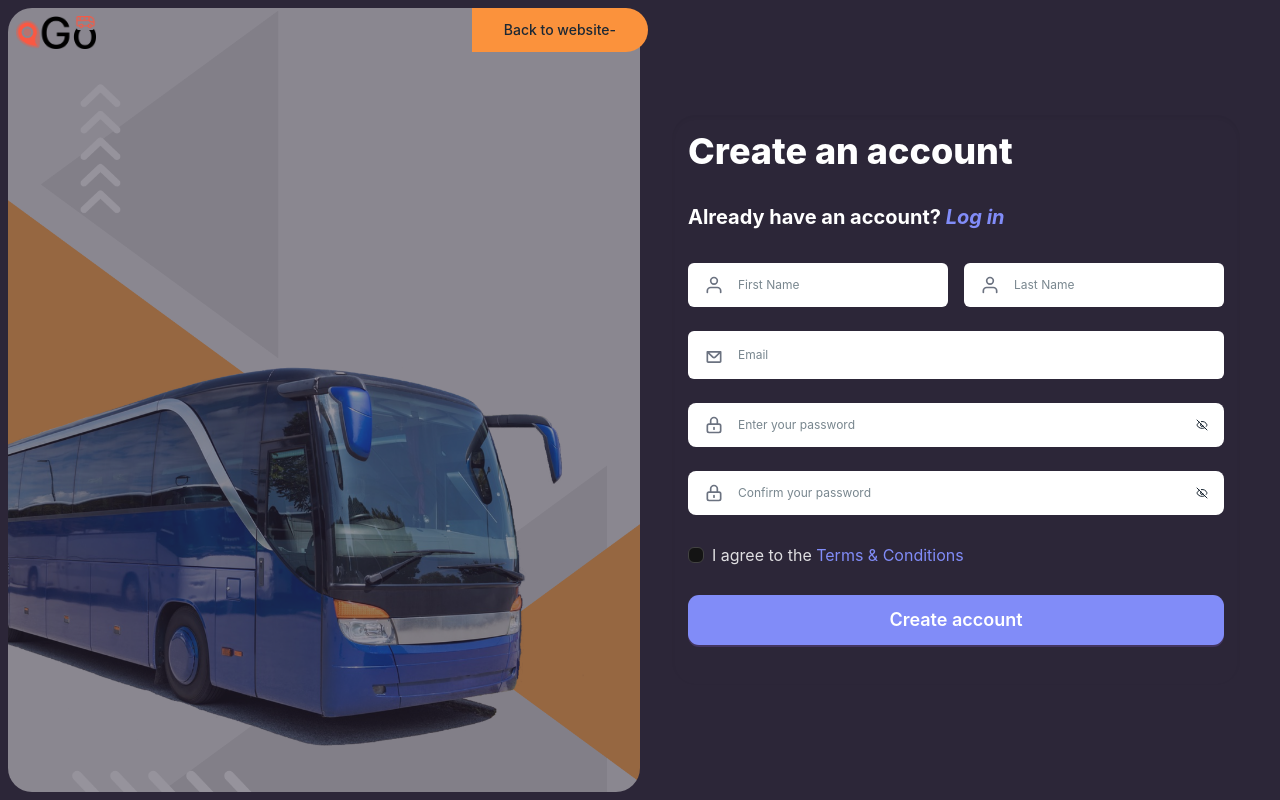
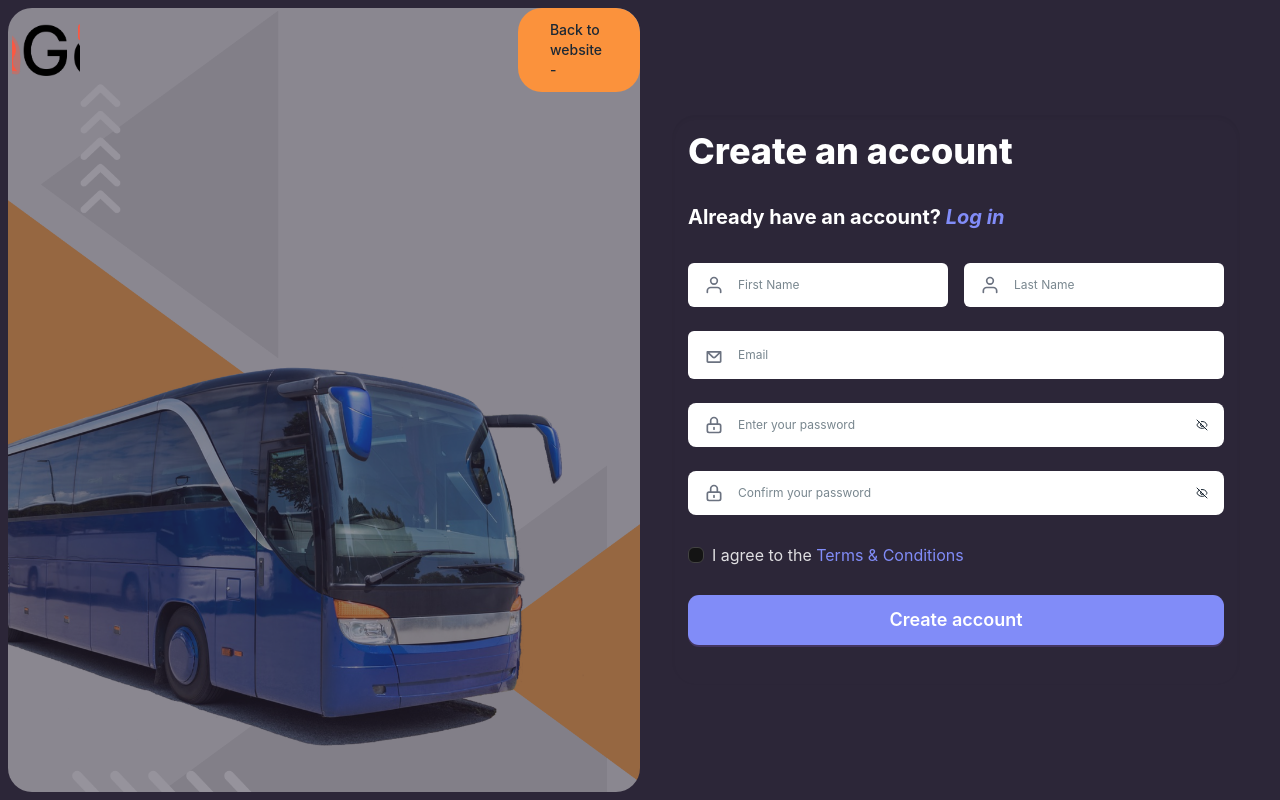
Before and after one commit to BayinganaEdwin/easyGo, a Next.js app: page /signup in a window 1280 px wide. Built offline with nearby package versions, Linux system fonts and the light colour scheme; no server answers.

Commit message:
fix(Middleware): fix the middleware localstorage issue

```diff
--- a/next.config.js
+++ b/next.config.js
@@ -1,8 +1,8 @@
-const withTM = require('next-transpile-modules')([
-  '@ant-design/icons', // or specific paths like '@ant-design/icons/es'
-]);
+import withTM from 'next-transpile-modules';
 
-module.exports = withTM({
+const withTranspileModules = withTM(['@ant-design/icons']);
+
+export default withTranspileModules({
   reactStrictMode: true,
   images: {
     domains: ['res.cloudinary.com', 'example.com', 'picsum.photos'],
--- a/src/components/dashboard/Dashboard.tsx
+++ b/src/components/dashboard/Dashboard.tsx
@@ -1,17 +1,13 @@
-import Image from '@components/shared/image';
 import Typography from '@components/shared/typography';
-import { ProfileImage } from '@utils/images';
 import { Flex } from 'antd';
 import React from 'react';
 import { PiBellSimple } from 'react-icons/pi';
-import { MdKeyboardArrowDown } from 'react-icons/md';
 import StatsCard from '@components/shared/card/StatsCard';
 import RevenueGraph from '@components/chart/revenueGraph';
 import TopCustomersTable from './tables/TopCustomers';
+import { LoggedInUserLogo } from '@components/home/Navbar';
 
 const AnalyticsComponent = () => {
-  const inputIconSize = 20;
-
   const stats = [
     {
       title: 'Total Amount Spent',
@@ -45,18 +41,9 @@ const AnalyticsComponent = () => {
           <Typography variant="subTitle">Welcome back, Edwin 👋🏽</Typography>
         </Flex>
 
-        <Flex gap={10} align="center" className="rounded-2xl">
+        <Flex gap={10} align="center" className="rounded-2xl cursor-pointer">
           <PiBellSimple size={24} />
-          <Image
-            src={ProfileImage}
-            alt="User Profile Image"
-            className="h-6 w-6 rounded-full object-cover"
-            preview={false}
-          />
-          <Flex gap={5} className="max-w-[150px] cursor-pointer">
-            <Typography className="font-semibold line-clamp-1">Edwin Bayingana</Typography>
-            <MdKeyboardArrowDown size={inputIconSize} />
-          </Flex>
+          <LoggedInUserLogo />
         </Flex>
       </Flex>
 
--- a/src/components/home/Navbar.tsx
+++ b/src/components/home/Navbar.tsx
@@ -5,7 +5,7 @@ import { useRouter } from 'next/router';
 import React, { useState } from 'react';
 import { FiBell } from 'react-icons/fi';
 
-const LoggedInUserLogo = () => {
+export const LoggedInUserLogo = () => {
   const router = useRouter();
   const [open, setOpen] = useState(false);
 
@@ -47,6 +47,12 @@ const LoggedInUserLogo = () => {
   );
 
   return (
+    <>
+      {!userData ? (
+        <Typography className="text-black" onClick={() => router.push('/login')}>
+          Log in
+        </Typography>
+      ) : (
         <Popover
           content={menuContent}
           trigger="click"
@@ -62,6 +68,8 @@ const LoggedInUserLogo = () => {
             <Typography className="text-white">{userInitial}</Typography>
           </Flex>
         </Popover>
+      )}
+    </>
   );
 };
 
--- a/src/middleware.ts
+++ b/src/middleware.ts
@@ -4,7 +4,7 @@ import type { NextRequest } from 'next/server';
 import { NextResponse } from 'next/server';
 
 export function middleware(req: NextRequest) {
-  const token = localStorage.get(TOKEN_NAME);
+  const token = req.cookies.get(TOKEN_NAME);
   const isTokenValid = token && token.value !== 'undefined';
 
   const redirectToLogin = () => {
--- a/src/pages/login/index.tsx
+++ b/src/pages/login/index.tsx
@@ -14,10 +14,14 @@ import { CgMail } from 'react-icons/cg';
 import { useRouter } from 'next/router';
 import { useLoginMutation } from '@store/actions/auth';
 import { TOKEN_NAME, USER_DATA } from '@utils/constants';
+import { useDispatch } from 'react-redux';
+import Cookies from 'js-cookie';
+import { setToken } from '@store/reducers/app';
 
 const Login: NextPage & { getLayout?: (page: ReactElement) => ReactElement } = () => {
   const router = useRouter();
   const [login, { isLoading }] = useLoginMutation();
+  const dispatch = useDispatch();
 
   const handleBackToWebsiteClick = () => {
     router.push('/');
@@ -29,7 +33,14 @@ const Login: NextPage & { getLayout?: (page: ReactElement) => ReactElement } = (
     try {
       const res = await login(payload).unwrap();
       if (res?.data) {
-        const { user, token } = res.data;
+        const { user } = res.data;
+        const token = res.token;
+
+        Cookies.set(TOKEN_NAME, token, {
+          expires: 7,
+        });
+
+        dispatch(setToken(token));
 
         localStorage.setItem(TOKEN_NAME, token);
         localStorage.setItem(USER_DATA, JSON.stringify(user));
@@ -55,9 +66,9 @@ const Login: NextPage & { getLayout?: (page: ReactElement) => ReactElement } = (
             <Flex>
               <Image src={EasyLogo} alt="logo" className="object-cover w-[15%] py-4 px-1" />
             </Flex>
-            <Flex>
+            <Flex align="center" className="py-3 bg-orange-400 hover:bg-orange-500 rounded-3xl">
               <Typography
-                className="font-medium text-base text-black px-8 py-3 hover:bg-orange-500 hover:text-gray-900 rounded-e-3xl bg-orange-400 cursor-pointer"
+                className="font-medium text-base text-black px-8 hover:text-gray-900 cursor-pointer"
                 onClick={handleBackToWebsiteClick}>
                 Back to website<span>-</span>
               </Typography>
--- a/src/pages/signup/index.tsx
+++ b/src/pages/signup/index.tsx
@@ -14,6 +14,9 @@ import { FiUser } from 'react-icons/fi';
 import { useRouter } from 'next/router';
 import { useSignupMutation } from '@store/actions/auth';
 import { TOKEN_NAME, USER_DATA } from '@utils/constants';
+import Cookies from 'js-cookie';
+import { setToken } from '@store/reducers/app';
+import { useDispatch } from 'react-redux';
 
 type NextPageWithLayout = NextPage & {
   getLayout?: (page: ReactElement) => ReactElement;
@@ -25,6 +28,7 @@ const Signup: NextPageWithLayout = () => {
   const handleBackToWebsiteClick = () => {
     router.push('/');
   };
+  const dispatch = useDispatch();
   const onSubmit = async (data: {
     email: string;
     password: string;
@@ -41,7 +45,14 @@ const Signup: NextPageWithLayout = () => {
     try {
       const res = await signup(payload).unwrap();
       if (res?.data) {
-        const { user, token } = res.data;
+        const { user } = res.data;
+        const token = res.token;
+
+        Cookies.set(TOKEN_NAME, token, {
+          expires: 7,
+        });
+
+        dispatch(setToken(token));
 
         localStorage.setItem(TOKEN_NAME, token);
         localStorage.setItem(USER_DATA, JSON.stringify(user));
@@ -57,26 +68,24 @@ const Signup: NextPageWithLayout = () => {
       <Head>
         <title>Signup | EasyGo</title>
       </Head>
-      <Flex className="absolute top-4 left-4 z-10">
-        <Image src={EasyLogo} alt="logo" width={80} height={40} className="object-contain" />
-      </Flex>
       <Flex justify="space-between" className="h-screen bg-[#2c2638] p-2">
         {/* Left Panel */}
         <Flex
           vertical
           justify="space-between"
-          className="hidden md:flex w-1/2 rounded-3xl m- overflow-hidden">
-          <Image
-            src={EasyBus}
-            alt="logo"
-            className="object-cover w-full h-full relative opacity-50"
-          />
-          <Flex justify="flex-end" className="absolute w-[50%]">
-            <Typography
-              className="font-medium text-base text-black px-8 py-3 hover:bg-orange-500 hover:text-gray-900 rounded-e-3xl bg-orange-400 cursor-pointer"
-              onClick={handleBackToWebsiteClick}>
-              Back to website<span>-</span>
-            </Typography>
+          className="hidden md:flex md:w-1/2 rounded-3xl overflow-hidden relative">
+          <Image src={EasyBus} alt="logo" className="object-cover w-full h-full opacity-50" />
+          <Flex justify="space-between" className="absolute w-full">
+            <Flex>
+              <Image src={EasyLogo} alt="logo" className="object-cover w-[15%] py-4 px-1" />
+            </Flex>
+            <Flex align="center" className="py-3 bg-orange-400 hover:bg-orange-500 rounded-3xl">
+              <Typography
+                className="font-medium text-base text-black px-8 hover:text-gray-900 cursor-pointer"
+                onClick={handleBackToWebsiteClick}>
+                Back to website<span>-</span>
+              </Typography>
+            </Flex>
           </Flex>
         </Flex>
 
```
Lines whose indentation alone changed are shown as unchanged.
